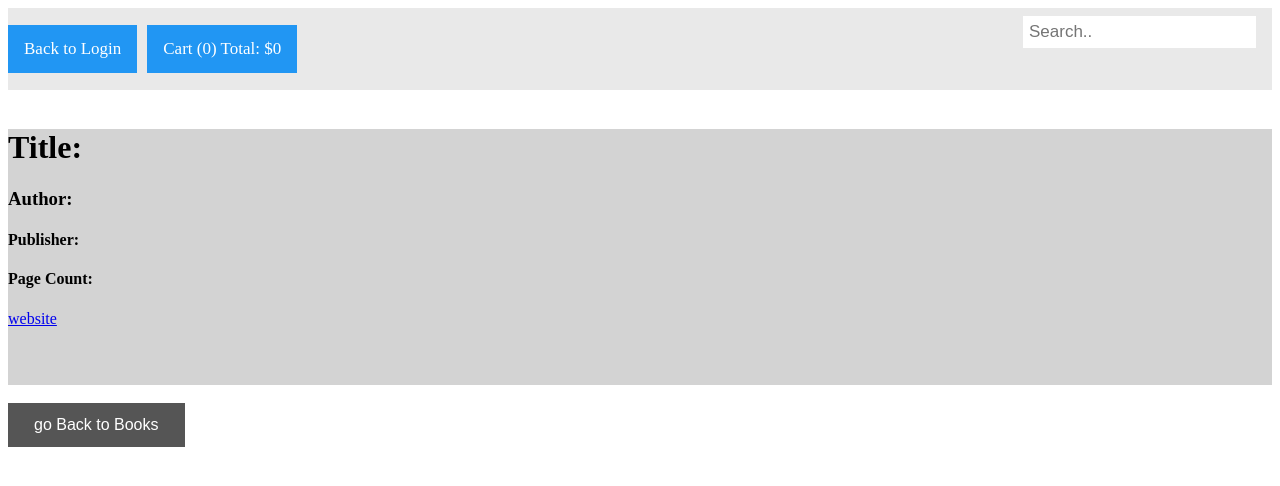
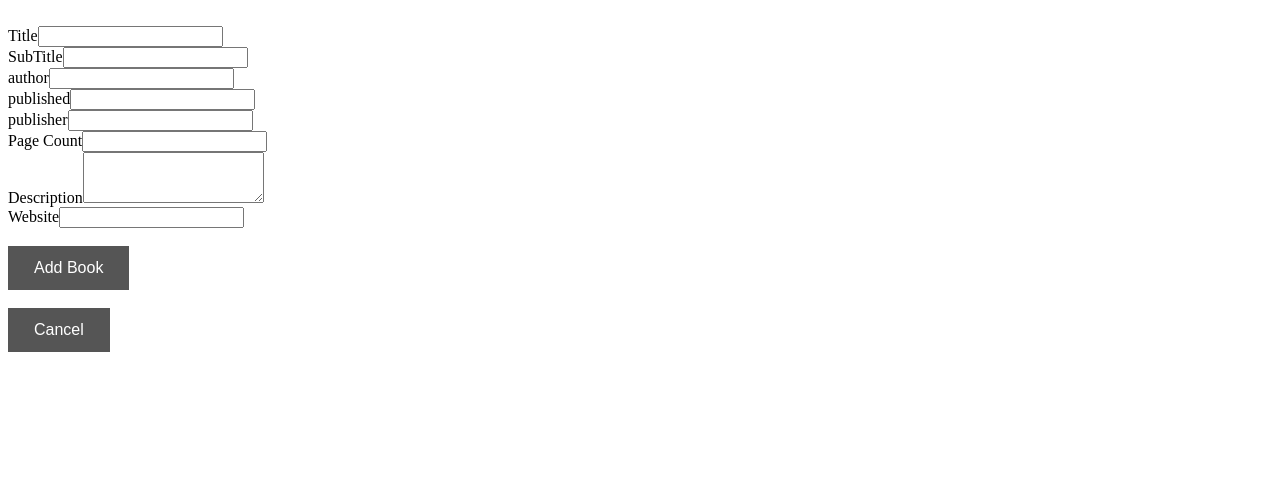
Before and after one commit to joeygaitan/react-bookstore, a React (Create React App) app: page /AddBook in a window 1280 px wide. Shown: the top 486 px of the page. Built offline with nearby package versions, Linux system fonts and the light colour scheme; no server answers.

Commit message:
got deleting working, adding a book, and updating a book working

```diff
--- a/src/App.js
+++ b/src/App.js
@@ -86,7 +86,8 @@ class App extends Component {
     })
   }
 
-  addBook = (book) => {
+  addBook = async (book) => {
+    console.log(book)
     axios.post('http://localhost:8082/api/books', book)
     .then(data =>{
       this.getBooks()
@@ -147,6 +148,7 @@ class App extends Component {
         isAdmin: this.isAdmin,
         notAdmin: this.notAdmin,
         addToCart: this.addToCart,
+        removeFromCart: this.removeFromCart,
         cartTotal: this.cartTotal
         }}>
       <BrowserRouter>
@@ -154,8 +156,8 @@ class App extends Component {
           <Switch>
             <Route exact path = '/' component={Login}/>
             <Route path = '/books' component={Books}/>
+            <Route exact path = '/AddBook' component={AddBook}/>
             <Route path = '/:id' component={Book}/>
-            <Route path = '/books/AddBook' component={AddBook}/>
           </Switch>
         </div>
       </BrowserRouter>
--- a/src/components/BookPage/AddBook.js
+++ b/src/components/BookPage/AddBook.js
@@ -1,7 +1,8 @@
 import React, { Component } from 'react';
 import { Link } from 'react-router-dom';
-
+import bookstoreContext from '../../context/bookstore-context.js'
 class AddBook extends Component {
+    static contextType = bookstoreContext
     constructor(props) {
         super(props);
         this.state = {
@@ -26,12 +27,49 @@ class AddBook extends Component {
     updatedSubmit = (event) => {
         event.preventDefault();
 
-        this.props.context.AddBook(this.state)
+        this.context.addBook(this.state)
     }
 
     render() {
         return (
             <div>
+                <br/>
+            <form id="post-form" onSubmit={this.updatedSubmit}>
+                        <div className="form-group">
+                            <label>Title</label>
+                            <input name ="title" type="text" className="form-control" value={this.state.title} onChange={this.onUpdate}></input>
+                        </div>
+                        <div className="form-group">
+                            <label>SubTitle</label>
+                            <input name ="subtitle" type="text" className="form-control" value={this.state.subtitle} onChange={this.onUpdate}></input>
+                        </div>
+                        <div className="form-group">
+                            <label>author</label>
+                            <input name ="author" type="text" className="form-control" value={this.state.subtitle} onChange={this.onUpdate}></input>
+                        </div>
+                        <div className="form-group">
+                            <label>published</label>
+                            <input name ="published" type="text" className="form-control" value={this.state.published} onChange={this.onUpdate}></input>
+                        </div>
+                        <div className="form-group">
+                            <label>publisher</label>
+                            <input name ="publisher" type="text" className="form-control" value={this.state.publisher} onChange={this.onUpdate}></input>
+                        </div>
+                        <div className="form-group">
+                            <label>Page Count</label>
+                            <input name ="pages" type="text" className="form-control" value={this.state.pages} onChange={this.onUpdate}></input>
+                        </div>
+                        <div className="form-group">
+                            <label>Description</label>
+                            <textarea name = "description" className="form-control" rows="3" value={this.state.description} onChange={this.onUpdate}></textarea>
+                        </div>
+                        <div className="form-group">
+                            <label>Website</label>
+                            <input name ="website" type="text" className="form-control" value={this.state.website} onChange={this.onUpdate}></input>
+                        </div>
+                        <br/>
+                        <button type="submit">Add Book</button>
+                </form>
                 <br/>
                 <Link to= '/books'><button>Cancel</button></Link>
             </div>
--- a/src/components/BookPage/AdminBook.js
+++ b/src/components/BookPage/AdminBook.js
@@ -1,6 +1,6 @@
 import React, { Component } from 'react';
 import BookEdit from './BookEdit';
-
+import {Link} from 'react-router-dom';
 
 class AdminBook extends Component {
     constructor(props) {
@@ -12,7 +12,11 @@ class AdminBook extends Component {
         const { value } = this.state;
 
         this.setState({ value: !value})
-        console.log("clicked", this.state.value)
+
+    }
+
+    deleted = () => {
+        this.props.context.deleteBook(this.props.context.book.id)
     }
 
     render() {
@@ -24,7 +28,7 @@ class AdminBook extends Component {
             <a href={`${this.props.context.book.website}`}>website</a>
             <h4>{this.props.context.book.description}</h4>
             <br/>
-            <button onClick={()=>this.props.context.deleteBook(this.props.context.book.id)} style={{marginBottom: "5px;"}}>Delete Book</button>
+            <Link to = '/books'><button onClick={this.deleted} style={{marginBottom: "5px;"}}>Delete Book</button></Link>
 
             <button onClick={this.clicked}>Edit Book</button>
             {this.state.value?<BookEdit context={this.context}/> : null}
--- a/src/components/BookPage/BookEdit.js
+++ b/src/components/BookPage/BookEdit.js
@@ -26,11 +26,13 @@ class BookEdit extends Component {
         event.preventDefault();
 
         this.props.context.updateBook(this.props.context.book.id, this.state)
+        this.props.history.push('/books')
     }
 
     render() {
         return (
         <div>
+            <br/>
             <form id="post-form" onSubmit={this.updatedSubmit}>
                         <div className="form-group">
                             <label>Title</label>
@@ -45,9 +47,26 @@ class BookEdit extends Component {
                             <input name ="author" type="text" className="form-control" value={this.state.subtitle} onChange={this.onUpdate}></input>
                         </div>
                         <div className="form-group">
+                            <label>published</label>
+                            <input name ="published" type="text" className="form-control" value={this.state.published} onChange={this.onUpdate}></input>
+                        </div>
+                        <div className="form-group">
+                            <label>publisher</label>
+                            <input name ="publisher" type="text" className="form-control" value={this.state.publisher} onChange={this.onUpdate}></input>
+                        </div>
+                        <div className="form-group">
+                            <label>Page Count</label>
+                            <input name ="pages" type="text" className="form-control" value={this.state.pages} onChange={this.onUpdate}></input>
+                        </div>
+                        <div className="form-group">
                             <label>Description</label>
                             <textarea name = "description" className="form-control" rows="3" value={this.state.description} onChange={this.onUpdate}></textarea>
                         </div>
+                        <div className="form-group">
+                            <label>Website</label>
+                            <input name ="website" type="text" className="form-control" value={this.state.website} onChange={this.onUpdate}></input>
+                        </div>
+                        <br/>
                         <button type="submit">Update Book</button>
                 </form>
         </div> );
--- a/src/components/Header/Header.js
+++ b/src/components/Header/Header.js
@@ -10,6 +10,7 @@ class Header extends Component {
         this.state = {
             cartClicked: false,
             searchBarClicked: false,
+            search: ''
         }
     }
     cartClicked = () =>{
@@ -18,28 +19,47 @@ class Header extends Component {
     }
 
     searchBarClicked = () => {
+        console.log("in here")
         const { searchBarClicked } = this.state
         this.setState({
             searchBarClicked: !searchBarClicked
         })
     }
 
+    updateSearch = (event) => {
+        this.setState({
+            search: event.target.value.substr(0,20)
+        })
+    }
+
     render() {
+        console.log(this.state.search, this.state.cartClicked)
+        let filteredBooksTitleAuthor = this.props.context.books.filter((book)=>{
+            return (book.title.toLowerCase().indexOf(this.state.search) !== -1 || book.author.toLowerCase().indexOf(this.state.search) !== -1);
+        })
+        console.log(filteredBooksTitleAuthor)
+
         return (
             <div>
                 <div className="topnav">
                     <Link to='/'><p className="active" onClick={this.props.notAdmin}>Back to Login</p></Link>
 
-                    {this.props.context.Admin?null:<p className="active" style={{marginLeft: "10px"}} onClick={this.cartClicked}>Cart ({this.props.context.Cart.length?this.props.context.Cart.length:0}) Total: ${this.props.context.Cart.length?()=>{this.props.context.cartTotal()}: 0}</p>}
+                    {this.props.context.Admin?null:<p className="active" style={{marginLeft: "10px"}} onClick={this.cartClicked}>Cart ({this.props.context.Cart.length?this.props.context.Cart.length:0})</p>}
 
                     {this.props.context.Admin? <Link to ='/AddBook'><p className="active" style={{marginLeft: "10px"}}>Add Book</p></Link>:null}
 
-                    {this.cartClicked ? <Cart context= {this.props.context}/>: null}
-
-                    <input type="text" placeholder="Search.." onClick={this.searchBarClicked}/>
-
-                    {this.searchBarClicked ? <SearchBar context ={this.props.context}/>: null}
+                    <input type="text" placeholder="Search.." value={this.state.search}  onChange={this.updateSearch}/>
                 </div>
+                {this.state.cartClicked ? <Cart context= {this.props.context}/>: null}
+                {this.state.search !== '' ?
+                <div className='searchBar'>
+                    <dt>
+                        {filteredBooksTitleAuthor.map((book)=>{
+                            return <Link to={`/:${book.id}`}><dd className="theList">{book.author}, {book.title}</dd></Link>
+                        })}
+                    </dt>
+                </div> :null
+                }
             </div>
         );
     }
--- a/src/components/Header/SearchBar.js
+++ b/src/components/Header/SearchBar.js
@@ -3,8 +3,11 @@ import React, { Component } from 'react';
 class SearchBar extends Component {
     constructor(props) {
         super(props);
-        this.state = {  }
+        this.state = {
+            search: ''
+         }
     }
+
     render() {
         return (
         <div>
--- /dev/null
+++ b/src/css/cart.css
@@ -0,0 +1,26 @@
+.cart{
+    background-color: white;
+    padding: 6px;
+    cursor: pointer;
+    border: 3px;
+    border-style: solid;
+    border-color: #221919;
+    position: absolute;
+    top: 70px;
+    left: 50px;
+}
+
+.cart dd{
+    text-align: left;
+    padding: 6px;
+    border: 3px;
+    border-style: solid;
+    border-color: lightgrey;
+  }
+
+  .cart dd:hover{
+    padding: 6px;
+    border: 3px;
+    border-style: solid;
+    border-color: beige;
+  }
--- a/src/css/header.css
+++ b/src/css/header.css
@@ -51,3 +51,30 @@
       border: 1px solid #ccc;
     }
   }
+
+  .searchBar{
+      background-color: white;
+    padding: 6px;
+    cursor: pointer;
+    border: 3px;
+    border-style: solid;
+    border-color: #221919;
+    position: absolute;
+    top: 50px;
+    right: 20px;
+  }
+
+  .searchBar dd{
+    text-align: right;
+    padding: 6px;
+    border: 3px;
+    border-style: solid;
+    border-color: lightgrey;
+  }
+
+  .searchBar dd:hover{
+    padding: 6px;
+    border: 3px;
+    border-style: solid;
+    border-color: beige;
+  }
```
Also changed, not shown: src/components/Header/Cart.js (+25 -2 lines).
